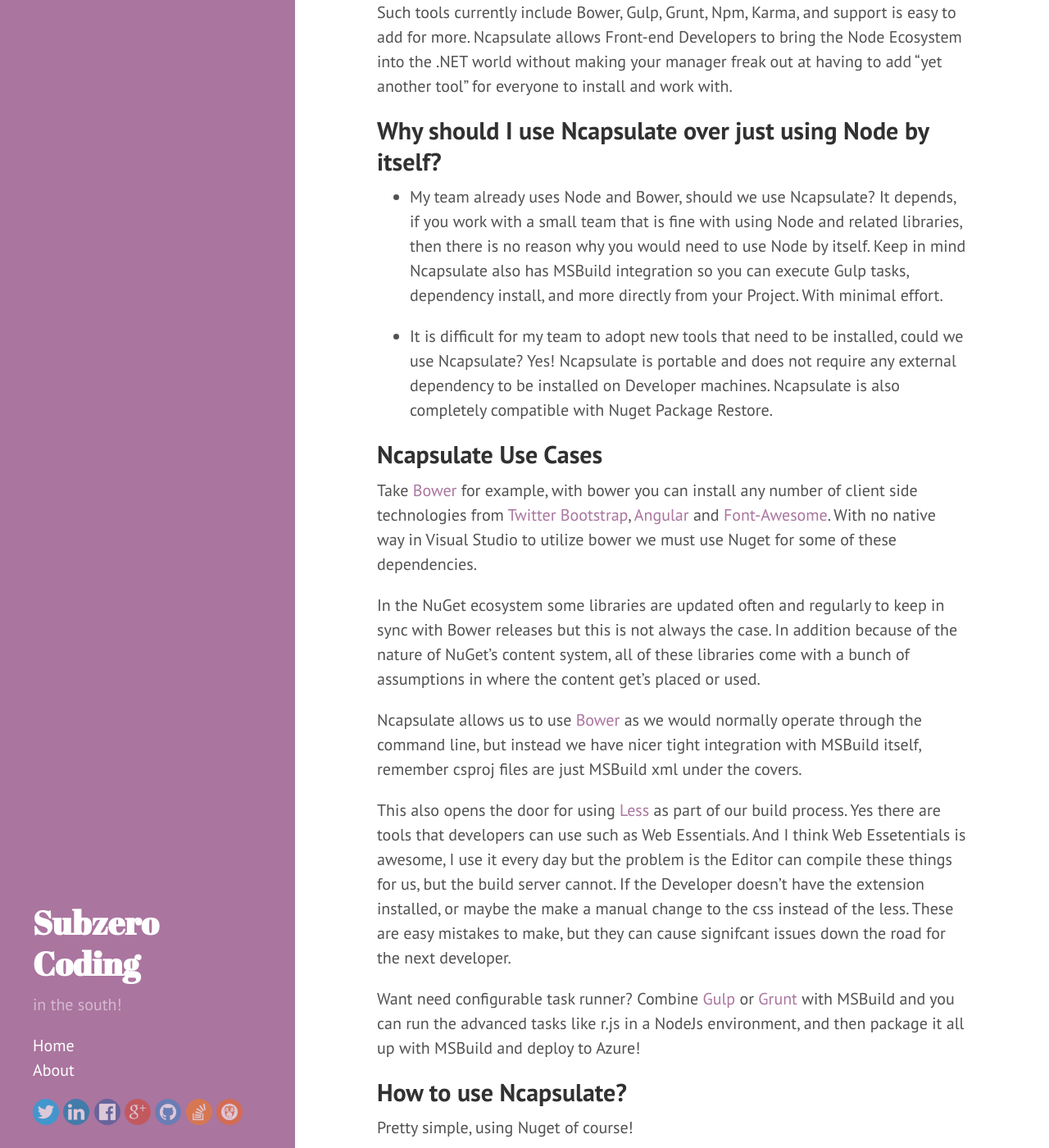
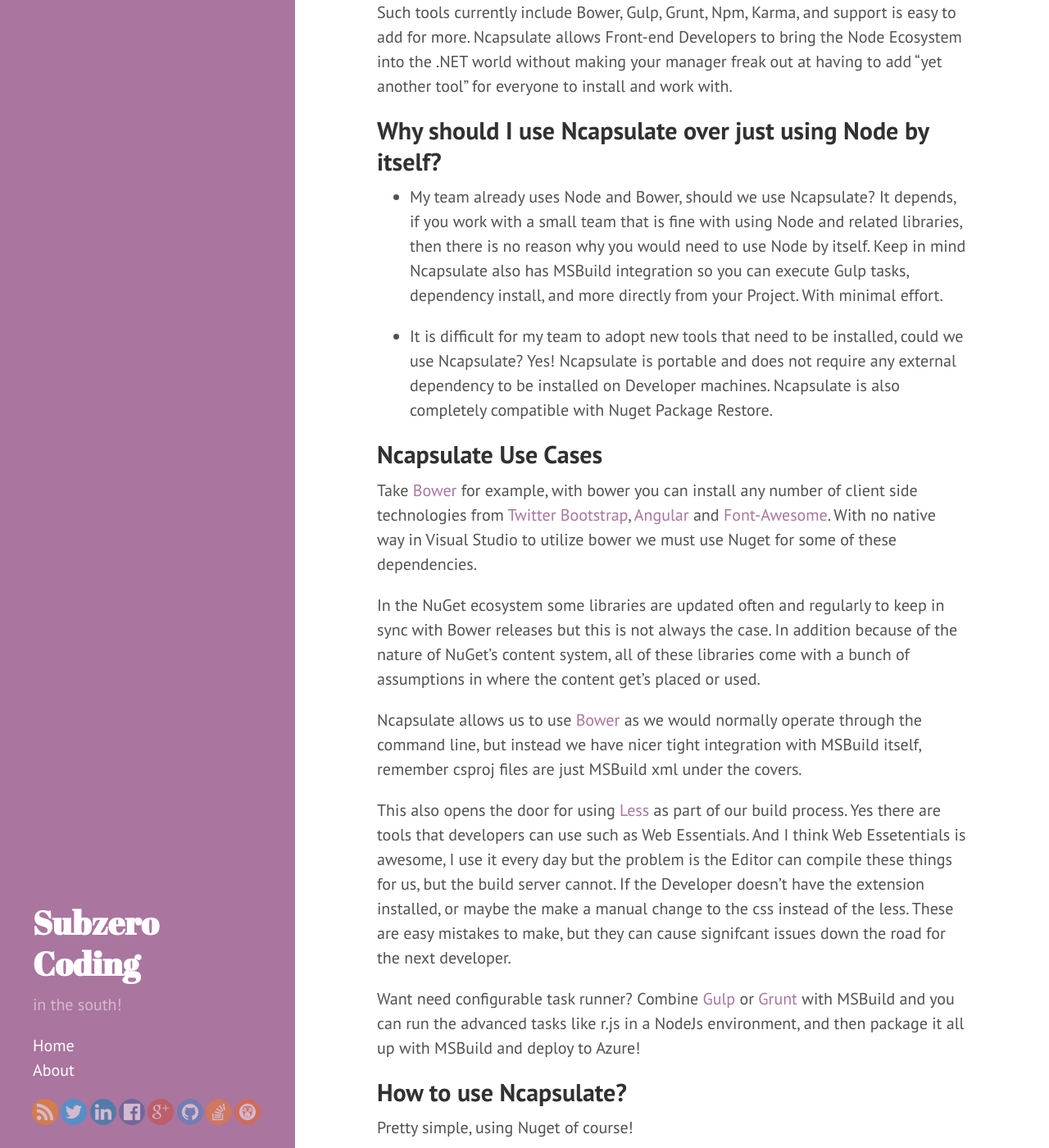
Before and after one commit to david-driscoll/david-driscoll.github.io, a Jekyll site: the page built from index.html, in a window 1280 px wide and 1400 px high, scrolled down 580 px. Shown: the whole window at 82% size. Built offline with Jekyll 4.4.1, drawn with Linux system fonts in a browser that asks for light colours; nearby versions of some CDN libraries; Markdown is read by kramdown in place of the engine named in the settings; the list of posts is cut into pages by our own code; comment, search, counter and statistics services are not loaded.

Commit message:
Added RSS icon.

```diff
--- a/_includes/sidebar.html
+++ b/_includes/sidebar.html
@@ -26,6 +26,7 @@
         </ul>
 
         <ul class="sidebar-social">
+            <li><a class="icon rss" title="RSS" href="/atom.xml"></a></li>
             <li><a class="icon twitter" title="Twitter" href="https://twitter.com/david_blacklite"></a></li>
             <li><a class="icon linkedin" title="Linkedin" href="https://www.linkedin.com/profile/view?id=122339333"></a></li>
             <li><a class="icon facebook" title="Facebook" href="https://www.facebook.com/david.driscoll"></a></li>
--- a/public/css/hyde.css
+++ b/public/css/hyde.css
@@ -115,12 +115,12 @@
     display: inline-block;
     height: 32px;
     width: 32px;
-    margin-left: 0;
-    margin-right: 0;
+    margin-left: -1px;
+    margin-right: -1px;
     -ms-border-radius: 32px;
     border-radius: 32px;
-    -ms-opacity: 0.6;
-    opacity: 0.6;
+    -ms-opacity: 0.5;
+    opacity: 0.5;
     -webkit-transition: all ease-out 0.3s;
     -moz-transition: all ease-out 0.3s;
     -ms-transition: all ease-out 0.3s;
@@ -131,8 +131,6 @@
 .sidebar-social .icon:hover {
     -ms-opacity: 1;
     opacity: 1;
-    margin-left: 3px;
-    margin-right: 3px;
 }
 
 .sidebar-social > li {
@@ -164,11 +162,6 @@
     background-color: #007FB1;
 }
 
-.icon.github {
-    background-image: url(/public/social/github-32.png);
-    background-color: #4183C4;
-}
-
 .icon.stackoverflow {
     background-image: url(/public/social/stackoverflow-32.png);
     background-color: #F47920;
@@ -177,6 +170,11 @@
 .icon.coderbits {
     background-image: url(/public/social/coderbits-32.png);
     background-color: #F16522;
+}
+
+.icon.rss {
+    background-image: url(/public/social/rss-32.png);
+    background-color: #FF8300;
 }
 
 /* Sticky sidebar
```
